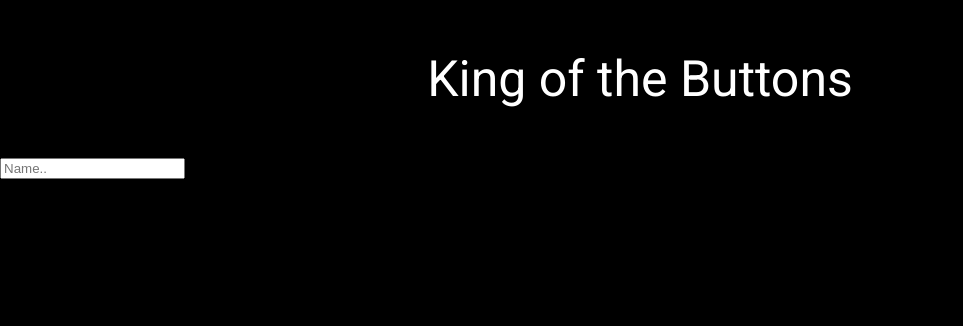
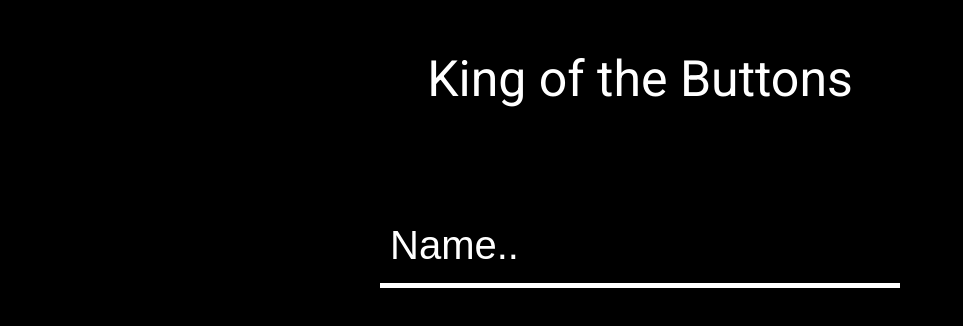
Before and after one commit to aarotoiv/King-of-the-Buttons, a Vue app in the folder client/: page /#/ in a window 1280 px wide. Shown: the top 326 px of the page, without its empty margins (0-963 px from the left). Built offline with nearby package versions, Linux system fonts and the light colour scheme.

Commit message:
home screen styling

```diff
--- a/client/src/components/Home.vue
+++ b/client/src/components/Home.vue
@@ -35,4 +35,19 @@ export default {
     text-align:center;
     font-size: 50px;
   }
+  #player-name {
+    width: 500px;
+    height: 75px;
+    display:block;
+    margin: 100px auto;
+    font-size: 40px;
+    padding: 0px 10px 0px 10px;
+    background: #000;
+    border:none;
+    border-bottom: solid 5px #fff;
+    color: #fff;
+  }
+  #player-name::placeholder {
+    color: #fff;
+  }
 </style>
```
